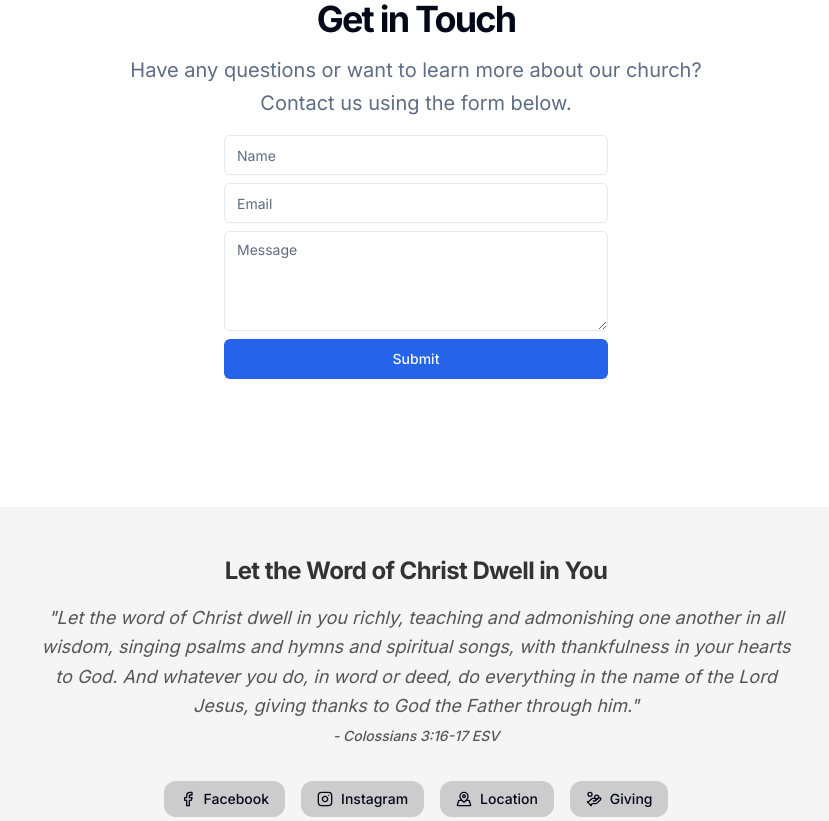
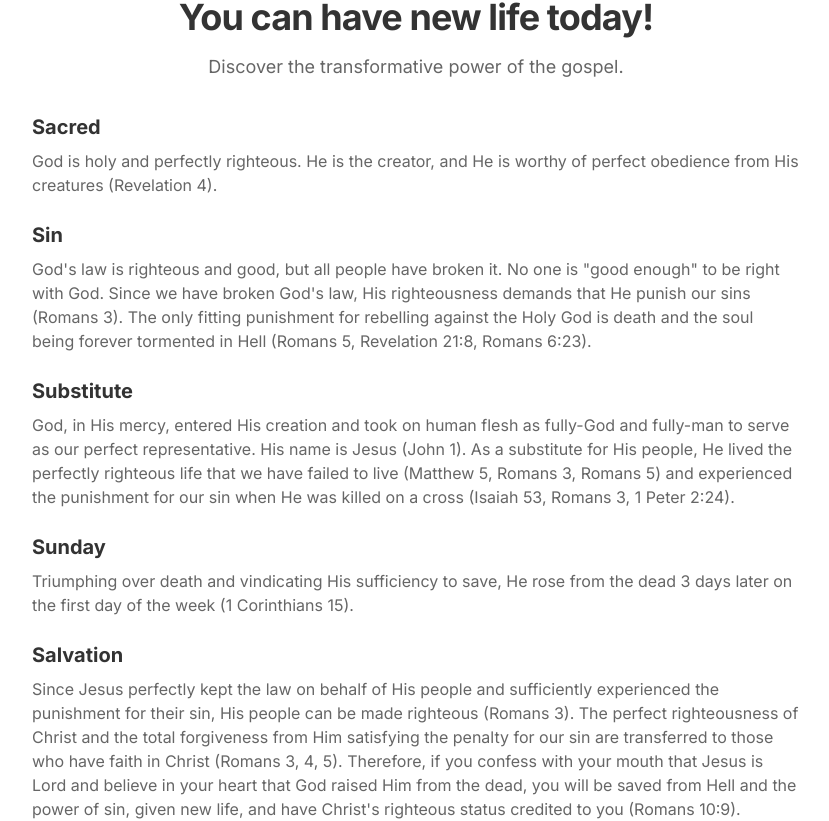
Before and after one commit to aberry520/family-life, a Next.js app: page / in a window 1280 px wide. Shown: the part 4164-4985 px from the top of the page, without its empty margins (224-1053 px from the left). Built offline with nearby package versions, Linux system fonts and the light colour scheme; a web font is replaced by a local one.

Commit message:
link buttons and add gospel

```diff
--- a/src/components/about.tsx
+++ b/src/components/about.tsx
@@ -14,7 +14,7 @@ export function About() {
               spreading the love of God and making a positive impact in our local neighborhood and beyond.
             </p>
             <Link
-              href="#"
+              href="#values"
               className="inline-flex h-10 items-center justify-center rounded-md bg-primary px-8 text-sm font-medium text-primary-foreground shadow transition-colors hover:bg-primary/90 focus-visible:outline-none focus-visible:ring-1 focus-visible:ring-ring disabled:pointer-events-none disabled:opacity-50"
               prefetch={false}>
               Learn More
--- /dev/null
+++ b/src/components/gospel.tsx
@@ -0,0 +1,59 @@
+export default function Gospel() {
+  return (
+    <section
+      id="gospel"
+      className="w-full py-12 md:py-24 lg:py-32 justify-center flex"
+      //   style={{ position: "absolute" }}
+    >
+      <div className="container px-4 md:px-6">
+        <div className="mx-auto max-w-3xl space-y-8">
+          <div className="text-center">
+            <h2 className="text-3xl font-bold tracking-tight text-[#333] sm:text-4xl">You can have new life today!</h2>
+            <p className="mt-4 text-lg text-[#666]">Discover the transformative power of the gospel.</p>
+          </div>
+          <div className="space-y-6">
+            <div>
+              <h3 className="text-xl font-bold text-[#333]">Sacred</h3>
+              <p className="mt-2 text-[#666]">
+                {`God is holy and perfectly righteous. He is the creator, and He is worthy of perfect obedience from His creatures (Revelation 4).`}
+              </p>
+            </div>
+            <div>
+              <h3 className="text-xl font-bold text-[#333]">Sin</h3>
+              <p className="mt-2 text-[#666]">
+                {`God's law is righteous and good, but all people have broken it. No one is "good enough" to be right with God. Since we have broken God's law, His righteousness demands that He punish our sins (Romans 3). The only fitting punishment for rebelling against the Holy God is death and the soul being forever tormented in Hell (Romans 5, Revelation 21:8, Romans 6:23).`}
+              </p>
+            </div>
+            <div>
+              <h3 className="text-xl font-bold text-[#333]">Substitute</h3>
+              <p className="mt-2 text-[#666]">
+                {`God, in His mercy, entered His creation and took on human flesh as fully-God and fully-man to serve as
+                our perfect representative. His name is Jesus (John 1). As a substitute for His people, He lived the
+                perfectly righteous life that we have failed to live (Matthew 5, Romans 3, Romans 5) and experienced the
+                punishment for our sin when He was killed on a cross (Isaiah 53, Romans 3, 1 Peter 2:24).`}
+              </p>
+            </div>
+            <div>
+              <h3 className="text-xl font-bold text-[#333]">Sunday</h3>
+              <p className="mt-2 text-[#666]">
+                {`Triumphing over death and vindicating His sufficiency to save, He rose from the dead 3 days later on the
+                first day of the week (1 Corinthians 15).`}
+              </p>
+            </div>
+            <div>
+              <h3 className="text-xl font-bold text-[#333]">Salvation</h3>
+              <p className="mt-2 text-[#666]">
+                {`Since Jesus perfectly kept the law on behalf of His people and sufficiently experienced the punishment
+                for their sin, His people can be made righteous (Romans 3). The perfect righteousness of Christ and the
+                total forgiveness from Him satisfying the penalty for our sin are transferred to those who have faith in
+                Christ (Romans 3, 4, 5). Therefore, if you confess with your mouth that Jesus is Lord and believe in
+                your heart that God raised Him from the dead, you will be saved from Hell and the power of sin, given
+                new life, and have Christ's righteous status credited to you (Romans 10:9).`}
+              </p>
+            </div>
+          </div>
+        </div>
+      </div>
+    </section>
+  );
+}
--- a/src/components/home.tsx
+++ b/src/components/home.tsx
@@ -5,6 +5,7 @@ import { About } from "./about";
 import Values from "./values";
 import Landing from "./landing";
 import Events from "./events";
+import Gospel from "./gospel";
 
 export default function Home() {
   return (
@@ -14,6 +15,7 @@ export default function Home() {
       <About />
       <Values />
       <Events />
+      <Gospel />
       <Contact />
       <Footer />
     </div>
--- a/src/components/landing.tsx
+++ b/src/components/landing.tsx
@@ -46,7 +46,7 @@ export default function Landing() {
             BY THE WORD OF GOD
           </h1>
           <Link
-            href="#"
+            href="#about"
             className="inline-flex h-10 items-center justify-center rounded-md bg-primary px-8 text-sm font-medium text-primary-foreground shadow transition-colors hover:bg-primary/90 focus-visible:outline-none focus-visible:ring-1 focus-visible:ring-ring disabled:pointer-events-none disabled:opacity-50"
             prefetch={false}>
             Learn More
--- a/src/components/values.tsx
+++ b/src/components/values.tsx
@@ -1,6 +1,8 @@
 export default function Values() {
   return (
-    <section className="w-full py-12 md:py-24 lg:py-32 xl:py-48 justify-center flex">
+    <section
+      id="values"
+      className="w-full py-12 md:py-24 lg:py-32 xl:py-48 justify-center flex">
       <div className="container grid gap-12 px-4 md:px-6">
         <div className="grid gap-4 text-center">
           <h2 className="text-3xl font-bold tracking-tighter sm:text-4xl md:text-5xl lg:text-6xl/none">
```
